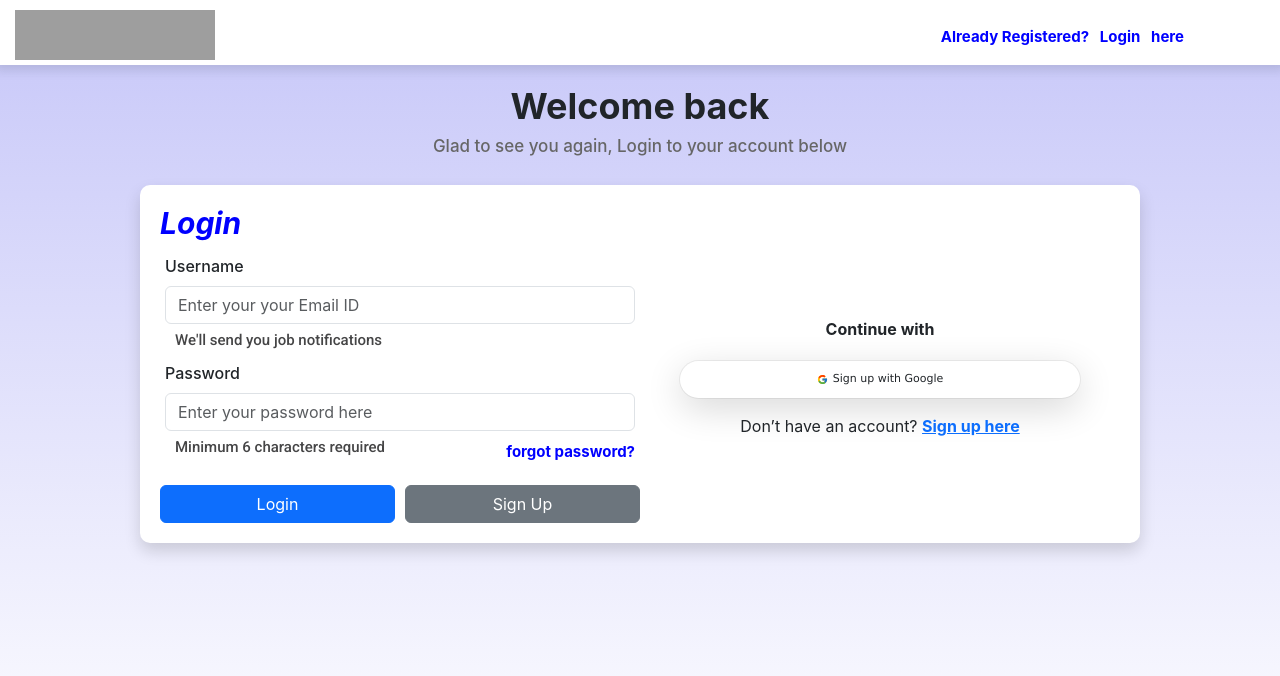
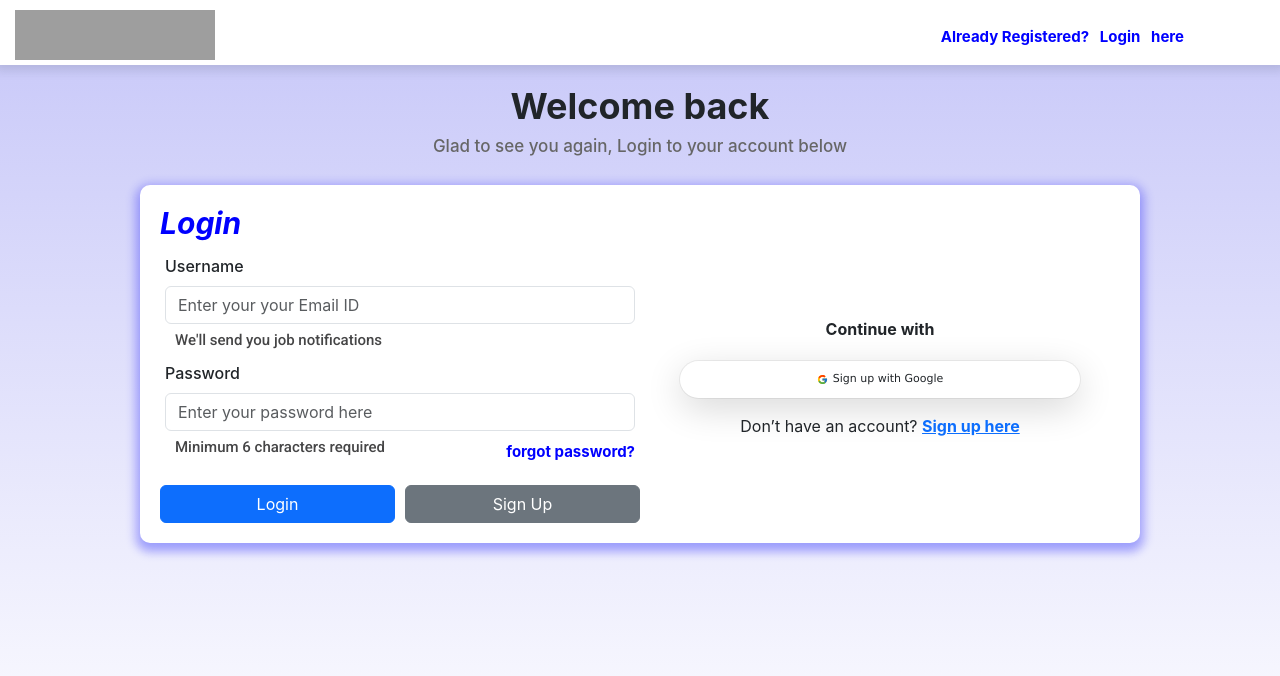
Before and after one commit to GottimukkalaKalyan/Karyakartha, a React (Create React App) app: page /login in a window 1280 px wide. Shown: the top 676 px of the page. Built offline with nearby package versions, Linux system fonts and the light colour scheme; grey boxes are pictures that could not be loaded.

Commit message:
Updated Login component

```diff
--- a/src/components/login/index.css
+++ b/src/components/login/index.css
@@ -31,6 +31,7 @@
     padding: 20px;
     border-radius: 10px;
     margin-top: 20px;
+    box-shadow: 0 4px 10px 6px rgba(12, 0, 249, 0.2), 0 6px 10px 0 rgba(0, 21, 255, 0.19);
 }
 .label-name{
     font-weight: 500;
--- a/src/components/login/index.js
+++ b/src/components/login/index.js
@@ -68,7 +68,7 @@ const Login = () => {
               <h1 className='welcome-heading'>  Welcome back </h1>
               <h1 className='welcome-subtitle'>Glad to see you again, Login to your account below</h1>
           </div>
-          <div className='login-container shadow'>
+          <div className='login-container'>
             <h1 className='login-heading'>Login</h1>
             <div className='google-and-form-cotnainer'>
               <div className='left-side-container'>
```
